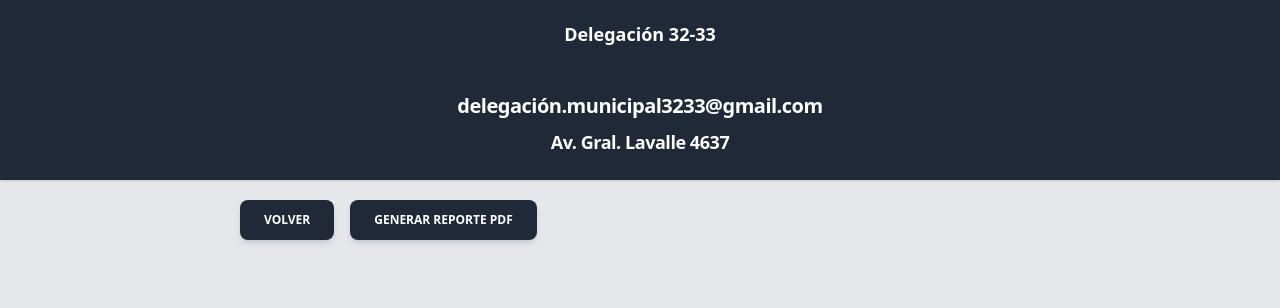
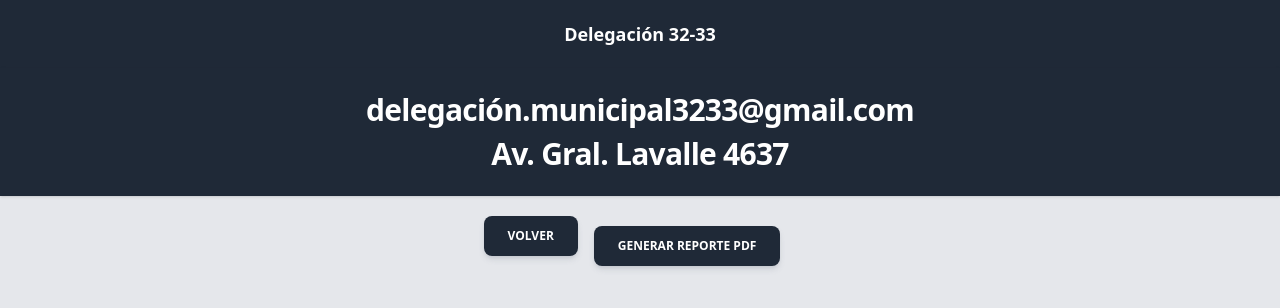
Before and after one commit to Facudominguez7/Proyecto-Delegacion-Municipalidad, a PHP site: page /index.php?modulo=detalle in a window 1280 px wide. Shown: the top 308 px of the page. Run offline with PHP 8.4, Linux system fonts and the light colour scheme; data that the repository does not hold is empty.

Commit message:
arreglo diseño

```diff
--- a/estilos/output.css
+++ b/estilos/output.css
@@ -1325,6 +1325,11 @@ video {
     padding-left: 1.5rem;
     padding-right: 1.5rem;
   }
+
+  .sm\:text-2xl {
+    font-size: 1.5rem;
+    line-height: 2rem;
+  }
 }
 
 @media (min-width: 768px) {
@@ -1363,6 +1368,18 @@ video {
   .md\:w-96 {
     width: 24rem;
   }
+
+  .md\:flex-row {
+    flex-direction: row;
+  }
+
+  .md\:justify-start {
+    justify-content: flex-start;
+  }
+
+  .md\:justify-center {
+    justify-content: center;
+  }
 }
 
 @media (min-width: 1024px) {
@@ -1372,6 +1389,10 @@ video {
 
   .lg\:mb-0 {
     margin-bottom: 0px;
+  }
+
+  .lg\:mr-4 {
+    margin-right: 1rem;
   }
 
   .lg\:mt-0 {
@@ -1419,6 +1440,21 @@ video {
     padding-right: 2rem;
   }
 
+  .lg\:text-5xl {
+    font-size: 3rem;
+    line-height: 1;
+  }
+
+  .lg\:text-sm {
+    font-size: 0.875rem;
+    line-height: 1.25rem;
+  }
+
+  .lg\:text-3xl {
+    font-size: 1.875rem;
+    line-height: 2.25rem;
+  }
+
   .lg\:hover\:bg-gray-100:hover {
     --tw-bg-opacity: 1;
     background-color: rgb(243 244 246 / var(--tw-bg-opacity));
--- a/index.php
+++ b/index.php
@@ -42,10 +42,10 @@ if (!empty($_GET['pdf']) && $_GET['pdf'] === 'ReporteActividadPorDia') {
     </nav>
     <header class="bg-gray-800 shadow">
         <div class="mx-auto max-w-7xl px-4 py-6 sm:px-3 lg:px-8">
-            <h1 class="text-xl sm:text-2xl lg:text-5xl font-bold tracking-tight text-white text-center mb-2">
+            <h1 class="text-xl sm:text-2xl lg:text-3xl font-bold tracking-tight text-white text-center mb-2">
                 delegación.municipal3233@gmail.com
             </h1>
-            <h1 class="text-lg sm:text-2xl lg:text-5xl font-bold tracking-tight text-white text-center">
+            <h1 class="text-lg sm:text-2xl lg:text-3xl font-bold tracking-tight text-white text-center">
                 Av. Gral. Lavalle 4637
             </h1>
         </div>
--- a/modulos/detalle.php
+++ b/modulos/detalle.php
@@ -63,9 +63,9 @@ if (isset($_GET['accion']) && $_GET['accion'] == 'editar') {
 }
 
 ?>
-<div class="mt-5 ml-60 flex justify-start">
+<div class="mt-5 flex justify-center items-center flex-col md:flex-row md:justify-center">
     <a href="index.php?modulo=tareas&idChacra=<?php echo $_GET['idChacra'] ?>">
-        <button class="middle none center mr-4 rounded-lg bg-gray-800 py-3 px-6 font-sans text-xs font-bold uppercase text-white shadow-md shadow-gray-500/20 transition-all hover:shadow-lg hover:shadow-gray-500/40 focus:opacity-[0.85] focus:shadow-none active:opacity-[0.85] active:shadow-none disabled:pointer-events-none disabled:opacity-50 disabled:shadow-none" data-ripple-light="true">
+        <button class="mb-5 middle none center mr-4 rounded-lg bg-gray-800 py-3 px-6 font-sans text-xs font-bold uppercase text-white shadow-md shadow-gray-500/20 transition-all hover:shadow-lg hover:shadow-gray-500/40 focus:opacity-[0.85] focus:shadow-none active:opacity-[0.85] active:shadow-none disabled:pointer-events-none disabled:opacity-50 disabled:shadow-none" data-ripple-light="true">
             Volver
         </button>
     </a>
```
